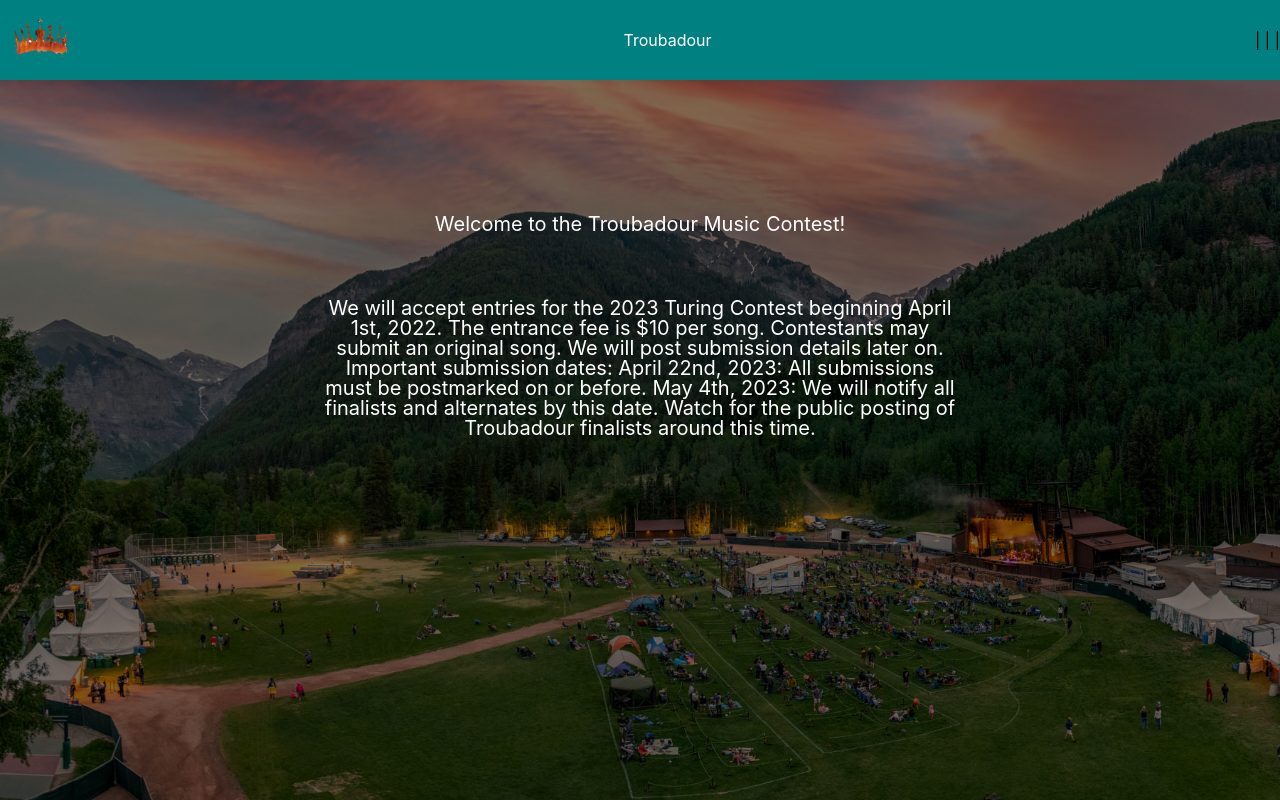
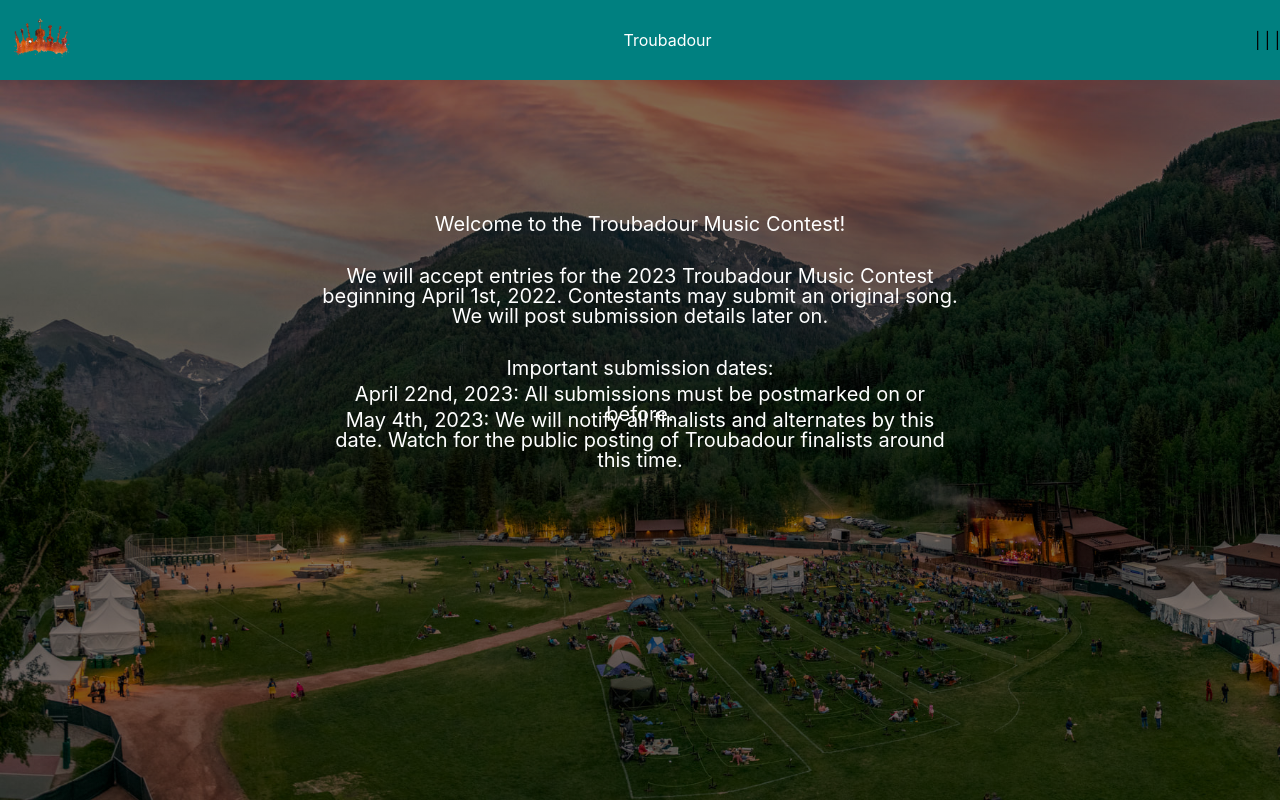
Before and after one commit to Troubadour-Project/troubadour-fe, a React (Create React App) app: page / in a window 1280 px wide. Built offline with nearby package versions, Linux system fonts and the light colour scheme.

Commit message:
Fix text positioning

```diff
--- a/src/components/LandingPage/LandingPage.js
+++ b/src/components/LandingPage/LandingPage.js
@@ -5,15 +5,11 @@ import "./LandingPage.scss"
 const LandingPage = () => {
   return(
     <div className="landing-page-container">
-      {/* <img src={heroImage} alt="Festival landscape" className="hero-image"/> */}
-      {/* <img alt="Festival landscape" className="hero-image"/> */}
       <h2 className="welcome-message-header">Welcome to the Troubadour Music Contest!</h2>
-      <p className="welcome-message">We will accept entries for the 2023 Turing Contest beginning April 1st, 2022. The entrance fee is $10 per song. Contestants may submit an original song. We will post submission details later on.
-
-      Important submission dates:
-
-      April 22nd, 2023: All submissions must be postmarked on or before.
-      May 4th, 2023: We will notify all finalists and alternates by this date. Watch for the public posting of Troubadour finalists around this time.</p>
+      <p className="welcome-message">We will accept entries for the 2023 Troubadour Music Contest beginning April 1st, 2022. Contestants may submit an original song. We will post submission details later on.</p>
+      <p className="submission-dates-header">Important submission dates:</p>
+      <p className="submission-dates-april">April 22nd, 2023: All submissions must be postmarked on or before.</p>
+      <p className="submission-dates-may">May 4th, 2023: We will notify all finalists and alternates by this date. Watch for the public posting of Troubadour finalists around this time.</p>
     </div>
   )
 }
--- a/src/components/LandingPage/LandingPage.scss
+++ b/src/components/LandingPage/LandingPage.scss
@@ -9,11 +9,14 @@
 }
 
 .welcome-message,
-.welcome-message-header {
+.welcome-message-header,
+.submission-dates-header,
+.submission-dates-april,
+.submission-dates-may {
   font-size: 2.5vh;
   text-align: center;
   position: absolute;
-  top: 40%;
+  top: 30%;
   left: 50%;
   transform: translate(-50%, -50%);
   color: white;
@@ -23,8 +26,14 @@
   top: 20%;
 }
 
-// .hero-image {
-//   width: 100vw;
-//   height: 90vh;
-//   object-fit: cover;
-// }
+.submission-dates-header {
+  top: 40%;
+}
+
+.submission-dates-april {
+  top: 45%;
+}
+
+.submission-dates-may {
+  top: 50%;
+}
```
